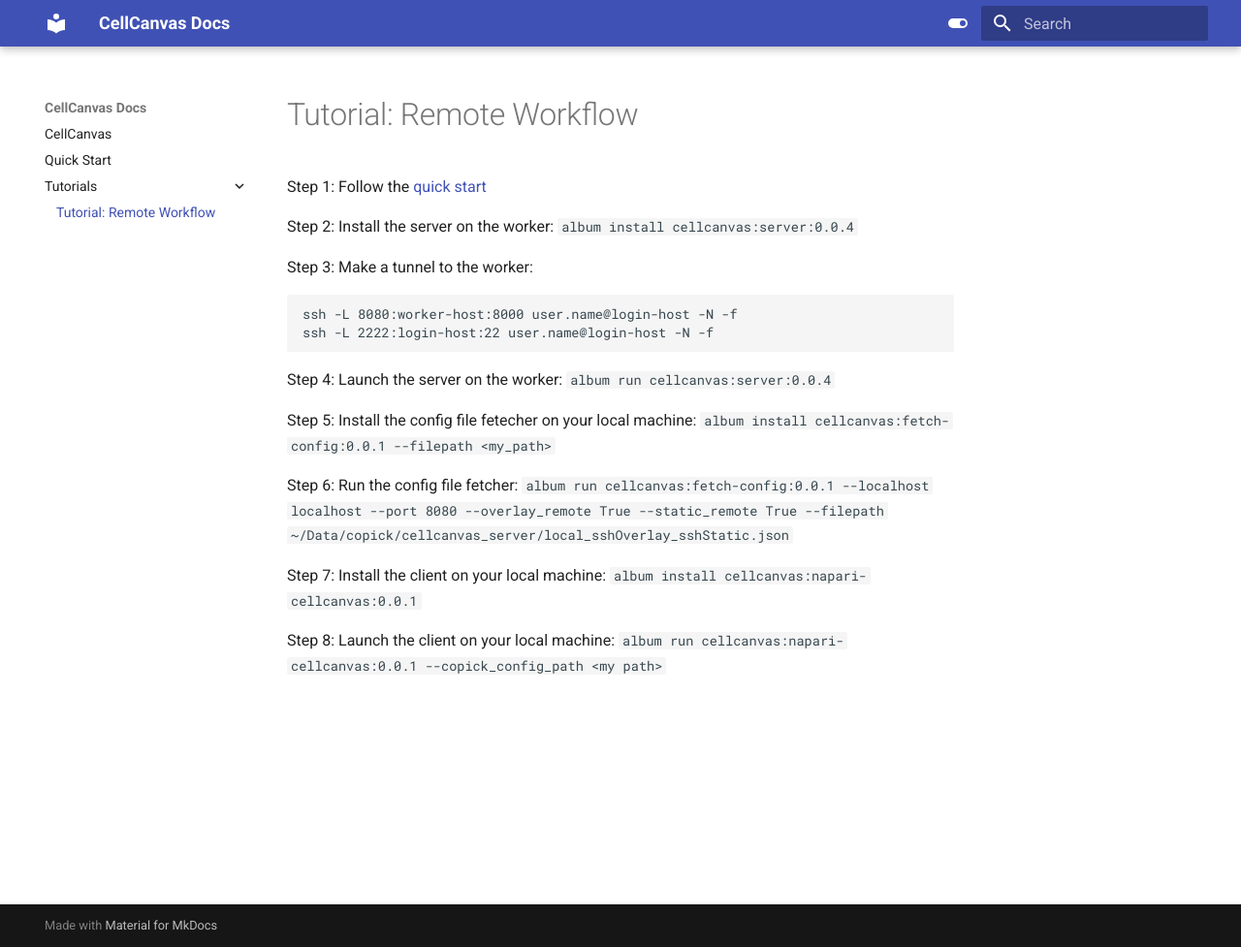
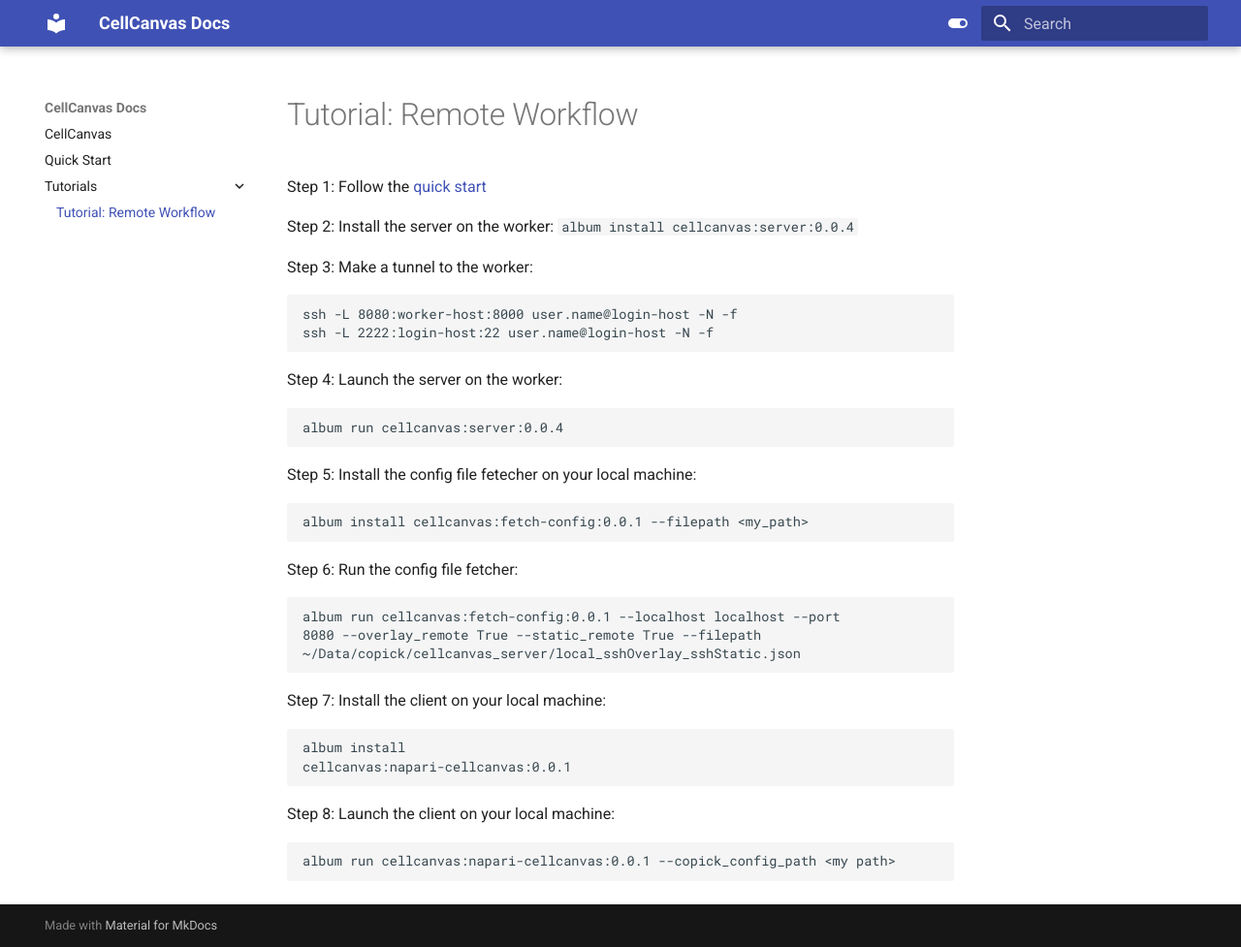
Before and after one commit to cellcanvas/docs, an MkDocs documentation site: the page built from docs/tutorials/remote_workflow.md, in a window 1280 px wide and 977 px high. Shown: the whole window at 97% size. Built offline with MkDocs 1.6.1 and Material for MkDocs 9.7.7, drawn with Linux system fonts in a browser that asks for light colours.

Commit message:
Update source blocks

````diff
--- a/docs/tutorials/remote_workflow.md
+++ b/docs/tutorials/remote_workflow.md
@@ -10,15 +10,30 @@ ssh -L 8080:worker-host:8000 user.name@login-host -N -f
 ssh -L 2222:login-host:22 user.name@login-host -N -f
 ```
 
-Step 4: Launch the server on the worker: `album run cellcanvas:server:0.0.4`
+Step 4: Launch the server on the worker:
+```
+album run cellcanvas:server:0.0.4
+```
 
-Step 5: Install the config file fetecher on your local machine: `album install
-cellcanvas:fetch-config:0.0.1 --filepath <my_path>`
+Step 5: Install the config file fetecher on your local machine:
+```
+album install cellcanvas:fetch-config:0.0.1 --filepath <my_path>
+```
 
-Step 6: Run the config file fetcher: `album run cellcanvas:fetch-config:0.0.1 --localhost localhost --port 8080 --overlay_remote True --static_remote True --filepath ~/Data/copick/cellcanvas_server/local_sshOverlay_sshStatic.json`
+Step 6: Run the config file fetcher:
+```
+album run cellcanvas:fetch-config:0.0.1 --localhost localhost --port
+8080 --overlay_remote True --static_remote True --filepath
+~/Data/copick/cellcanvas_server/local_sshOverlay_sshStatic.json
+```
 
-Step 7: Install the client on your local machine: `album install
-cellcanvas:napari-cellcanvas:0.0.1`
+Step 7: Install the client on your local machine:
+```
+album install
+cellcanvas:napari-cellcanvas:0.0.1
+```
 
-Step 8: Launch the client on your local machine: `album run
-cellcanvas:napari-cellcanvas:0.0.1 --copick_config_path <my path>`
+Step 8: Launch the client on your local machine:
+```
+album run cellcanvas:napari-cellcanvas:0.0.1 --copick_config_path <my path>
+```
````
